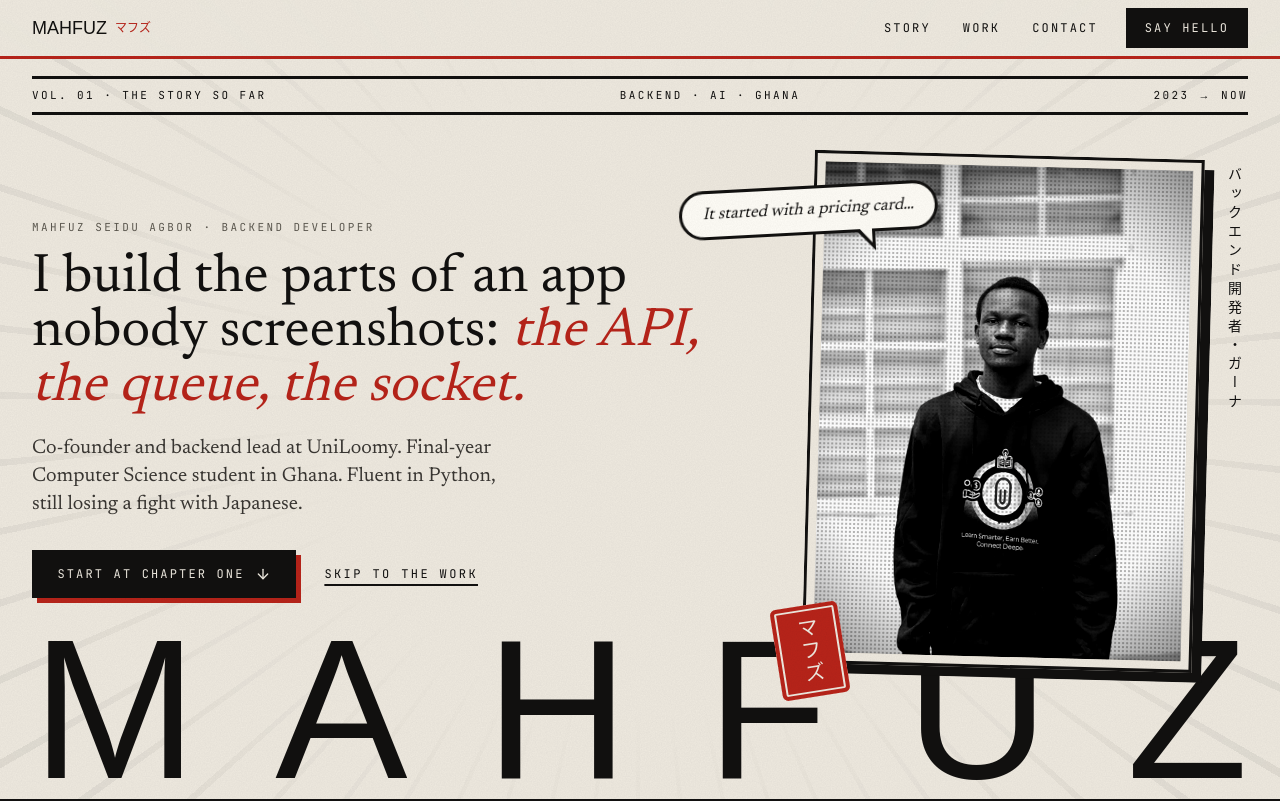
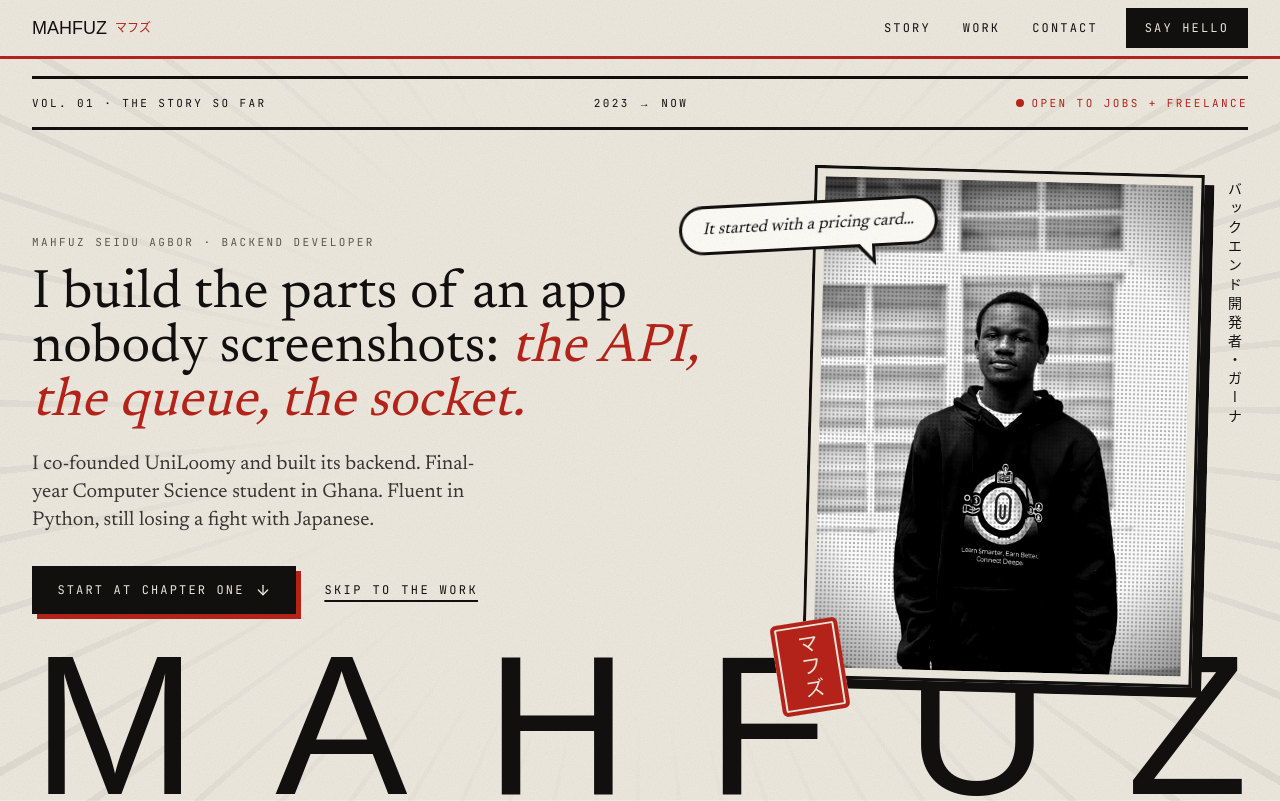
Before and after one commit to Mahfuzy/portfolio, a Next.js app: page / in a window 1280 px wide. Shown: the top 801 px of the page. Built offline with nearby package versions, Linux system fonts and the light colour scheme; a web font is replaced by a local one.

Commit message:
feat: update portfolio content with job availability, services, and dependency upgrades

```diff
--- a/components/site/finale.tsx
+++ b/components/site/finale.tsx
@@ -12,6 +12,14 @@
   { label: "GitHub", href: person.links.github },
   { label: "LinkedIn", href: person.links.linkedin },
   { label: "X / Twitter", href: person.links.x },
+];
+
+// Each one is backed by a chapter: UniLoomy, Pinnacle Loans, the Thesis Assessor, the CI work.
+const services = [
+  "APIs and backends · FastAPI, Django",
+  "Mobile-money payments and escrow",
+  "AI features · LLM pipelines, semantic search",
+  "Deploys · Docker, CI, monitoring",
 ];
 
 export default function Finale() {
@@ -37,12 +45,23 @@
         <div className="col-span-12 lg:col-span-7">
           <SectionMark jp="つづく" label="To be continued" />
           <h2 id="contact-title" className="mt-6 font-display text-[3rem] leading-[0.88] sm:text-7xl lg:text-[6.5rem]">
-            Chapter ten needs a <span className="text-hanko">team.</span>
+            Chapter ten starts with <span className="text-hanko">you.</span>
           </h2>
           <p className="mt-8 max-w-[44ch] font-serif text-xl leading-relaxed text-ink-soft sm:text-2xl">
-            If you&rsquo;re hiring backend or AI engineers, or you&rsquo;ve got a problem that needs an API that
-            won&rsquo;t fall over, I&rsquo;d like to hear about it.
+            I&rsquo;m open to full-time roles and freelance work. If you&rsquo;re hiring a backend engineer, or you
+            need an API, a payment flow or an AI feature built properly, I&rsquo;d like to hear about it.
           </p>
+
+          <div className="mt-8">
+            <p className="font-mono text-[11px] uppercase tracking-[0.22em] text-muted">What I take on</p>
+            <ul className="mt-3 flex flex-wrap gap-2">
+              {services.map((s) => (
+                <li key={s} className="border-2 border-ink bg-paper px-3 py-1.5 font-mono text-[12px]">
+                  {s}
+                </li>
+              ))}
+            </ul>
+          </div>
 
           <a
             href={`mailto:${person.email}`}
--- a/components/site/hero.tsx
+++ b/components/site/hero.tsx
@@ -37,9 +37,20 @@
           transition={{ duration: 0.6 }}
           className="mt-5 flex items-center justify-between border-y-[3px] border-ink py-2 font-mono text-[10px] uppercase tracking-[0.22em] sm:text-[11px]"
         >
-          <span>Vol. 01 · The story so far</span>
-          <span className="hidden md:inline">Backend · AI · {person.place}</span>
-          <span>2023 → Now</span>
+          <span>
+            Vol. 01<span className="hidden sm:inline"> · The story so far</span>
+          </span>
+          <span className="hidden md:inline">2023 → Now</span>
+          <a
+            href="#contact"
+            className="inline-flex min-h-[32px] items-center gap-2 text-hanko transition-colors hover:text-ink"
+          >
+            <span aria-hidden className="relative flex h-2 w-2">
+              <span className="absolute inline-flex h-full w-full rounded-full bg-hanko opacity-60 motion-safe:animate-ping" />
+              <span className="relative inline-flex h-2 w-2 rounded-full bg-hanko" />
+            </span>
+            Open to jobs + freelance
+          </a>
         </motion.div>
 
         <div className="grid grid-cols-12 gap-x-6 pt-8 lg:pt-10">
@@ -135,8 +146,8 @@
               <em className="text-hanko">the API, the queue, the socket.</em>
             </motion.p>
             <motion.p {...fadeUp(1.0)} className="mt-5 max-w-[42ch] font-serif text-lg leading-relaxed text-ink-soft sm:text-xl">
-              Co-founder and backend lead at UniLoomy. Final-year Computer Science student in {person.place}. Fluent
-              in Python, still losing a fight with Japanese.
+              I co-founded UniLoomy and built its backend. Final-year Computer Science student in {person.place}.
+              Fluent in Python, still losing a fight with Japanese.
             </motion.p>
             <motion.div {...fadeUp(1.1)} className="mt-8 flex flex-wrap items-center gap-x-7 gap-y-4">
               <a href="#story" className="btn-ink group">
--- a/lib/content.ts
+++ b/lib/content.ts
@@ -131,7 +131,7 @@
     when: "May — Sep 2026",
     title: "Final year",
     body:
-      "My final-year project marks a thesis against KNUST's own rubric, has to quote its evidence, and sends every mark to a verifier. Now I'm finishing the degree and looking for the team I'll write the next volume with.",
+      "My final-year project marks a thesis against KNUST's own rubric, has to quote its evidence, and sends every mark to a verifier. Now I'm finishing the degree, and I'm open to a job or a freelance project for the next volume.",
     evidence: [
       { label: "Thesis Assessor", href: "https://github.com/lifewkhissys-prog/FINAL-YEAR-PROJECT-123" },
       { label: "github.com/Mahfuzy", href: "https://github.com/Mahfuzy" },
```
Also changed, not shown: package.json (+5 -5 lines), 1 other file (tests, documents, lock files or other folders).
